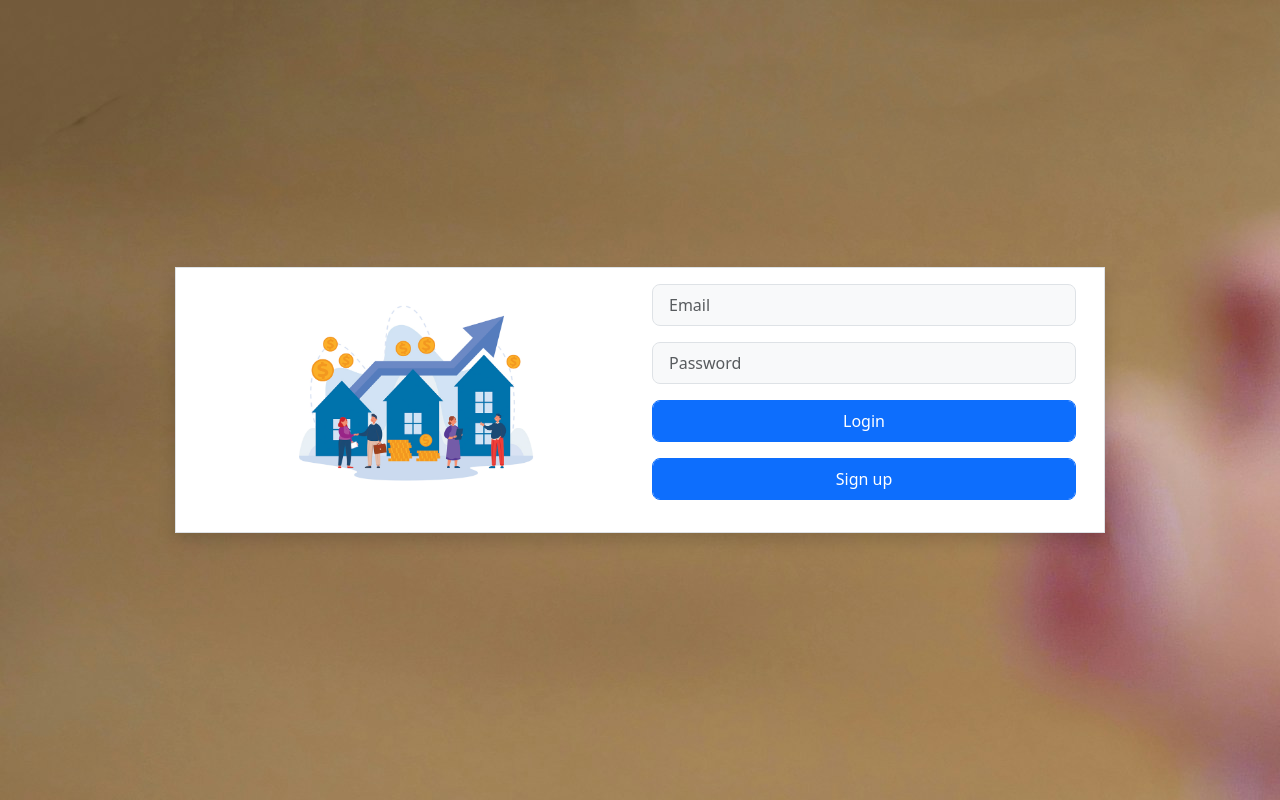
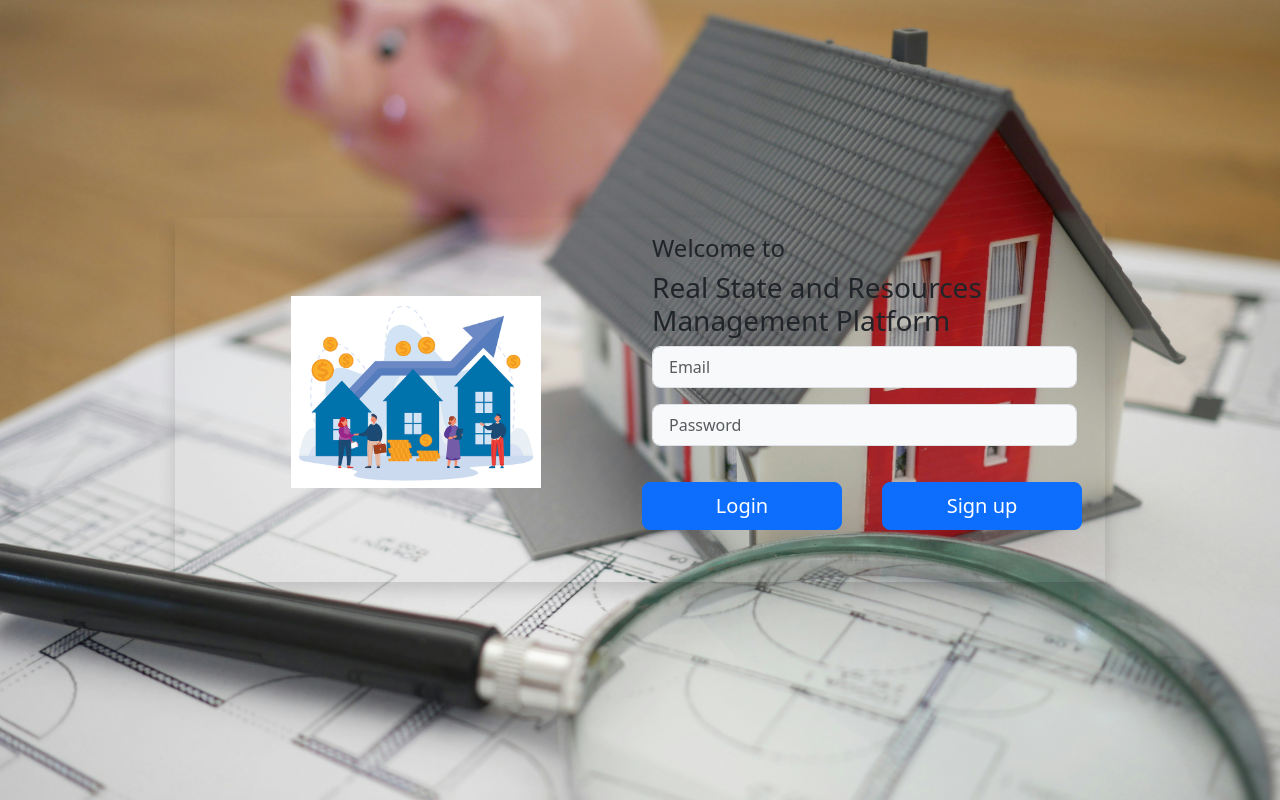
Before and after one commit to AthenaJoy/Realstate-and-Rerources-Management-Platform, a PHP site: page / in a window 1280 px wide. Run offline with PHP 8.4, Linux system fonts and the light colour scheme.

Commit message:
[athena]
normal changes

```diff
--- a/connection/connect.php
+++ b/connection/connect.php
@@ -1,6 +1,6 @@
 <?php
 
- $connect = mysqli_connect("localhost","root","","real-state_managemanent");
+ $connect = mysqli_connect("localhost","root","","rsarmp");
 
 
  // if($connect){
--- /dev/null
+++ b/index.css
@@ -0,0 +1,49 @@
+body{
+    background-image:url(img/tierra-mallorca-NpTbVOkkom8-unsplash.jpg) ;
+    background-position: center;
+    background-repeat: no-repeat;
+    background-attachment: fixed;
+    background-size: cover;
+        display: flex;
+    justify-content: center;
+
+}
+
+.container{
+    background: transparent;
+}
+
+.box-area{
+    width:930px ;
+    background: transparent;
+}
+
+.left-box{
+    background: transparent;
+}
+
+.input{
+    width: 500px;
+}
+
+#backgroundInput{
+
+    background: transparent;
+    border: none;
+}
+
+.buttons{
+    display: flex;
+    position: relative;
+    left: -30px;
+
+}
+
+.buttons div button {
+    margin: 20px;
+}
+
+button{
+    width: 200px;
+
+}
--- a/index.php
+++ b/index.php
@@ -26,7 +26,7 @@
 <head>
     <meta charset="UTF-8">
     <meta name="viewport" content="width=device-width, initial-scale=1.0">
-    <link rel="stylesheet" href="register.css">
+    <link rel="stylesheet" href="index.css">
     <link href="https://cdn.jsdelivr.net/npm/bootstrap@5.3.2/dist/css/bootstrap.min.css" rel="stylesheet" integrity="sha384-T3c6CoIi6uLrA9TneNEoa7RxnatzjcDSCmG1MXxSR1GAsXEV/Dwwykc2MPK8M2HN" crossorigin="anonymous">
     <script src="https://cdn.jsdelivr.net/npm/bootstrap@5.3.2/dist/js/bootstrap.bundle.min.js" integrity="sha384-C6RzsynM9kWDrMNeT87bh95OGNyZPhcTNXj1NW7RuBCsyN/o0jlpcV8Qyq46cDfL" crossorigin="anonymous"></script>
     <title>Login Form</title>
@@ -41,7 +41,7 @@
 
      <form action="index.php" method="post">
 
-        <div class="row border rounder-5 p-3 bg-white shadow box-area">
+        <div class="row rounder-5 p-3  shadow box-area" id = "backgroundInput">
 
             <div class="col-md-6 rounded-4 d-flex justify-content-center align-items-center flex-column left-box " >
                   <div class="features-img mb-3">
@@ -51,6 +51,8 @@
 
             <div class="col-md-6">
                 <div class="row align-items-center ">
+                    <h4>Welcome to </h4>
+                    <h3> Real State and Resources Management Platform</h3>
                     <div class="input-items mb-3">
 
 
@@ -58,18 +60,22 @@
 
 
                             </div>
-                            <div class="input-items mb-3">
+                            <div class="input-items mb-3" id = "buttons">
                                     <input type="password" class="input form-control form-control-lg bg-light fs-6" placeholder="Password" id="Password" name="password" required>
 
                                     </div>
-                                <div class="login-button mb-3">
-                                    <button class="btn btn-lg btn-primary form-control w-1000 fs-6"type="submit">Login</button>
-                                </div>
 
-                                <div class="sign-up mb-3">
-                                <button class="btn btn-lg btn-primary form-control w-1000 fs-6" type="button" onclick="window.location.href='register.php'">Sign up</button>
-                                </div>
-                </div>
+                                    <div class="buttons">
+                                    <div class="login-button mb-3">
+                                            <button class="btn btn-lg btn-primary "type="submit">Login</button>
+                                        </div>
+
+                                        <div class="sign-up mb-3">
+                                        <button class="btn btn-lg btn-primary " type="button" onclick="window.location.href='register.php'">Sign up</button>
+                                        </div>
+                                    </div>
+
+                             </div>
 
             </div>
 
--- a/register.css
+++ b/register.css
@@ -1,7 +1,12 @@
 body{
     background-image:url(img/tierra-mallorca-NpTbVOkkom8-unsplash.jpg) ;
-    display: flex;
+    background-position: center;
+    background-repeat: no-repeat;
+    background-attachment: fixed;
+    background-size: cover;
+        display: flex;
     justify-content: center;
+
 
 }
 
@@ -21,3 +26,26 @@ body{
 .input{
     width: 500px;
 }
+
+#backgroundInput{
+    background: transparent;
+    color: white;
+    border: none;
+    border-radius: 20px;
+}
+
+.buttons{
+    display: flex;
+    position: relative;
+    left: -30px;
+
+}
+
+.buttons div button {
+    margin: 20px;
+}
+
+button{
+    width: 200px;
+
+}
```
Also changed, not shown: register.php (+10 -7 lines), img/bg.png (added).
